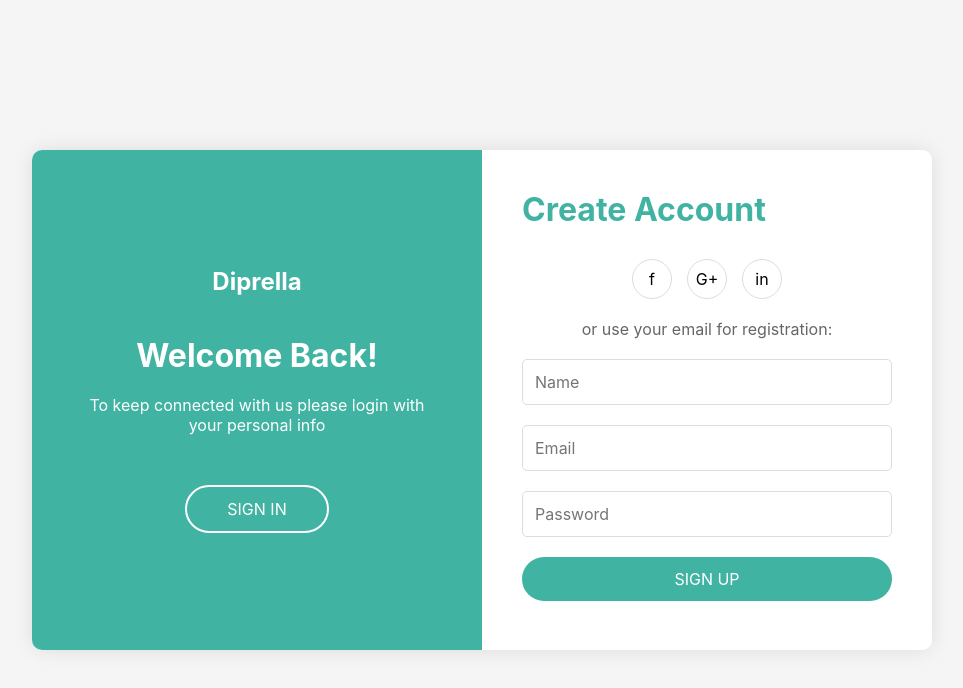
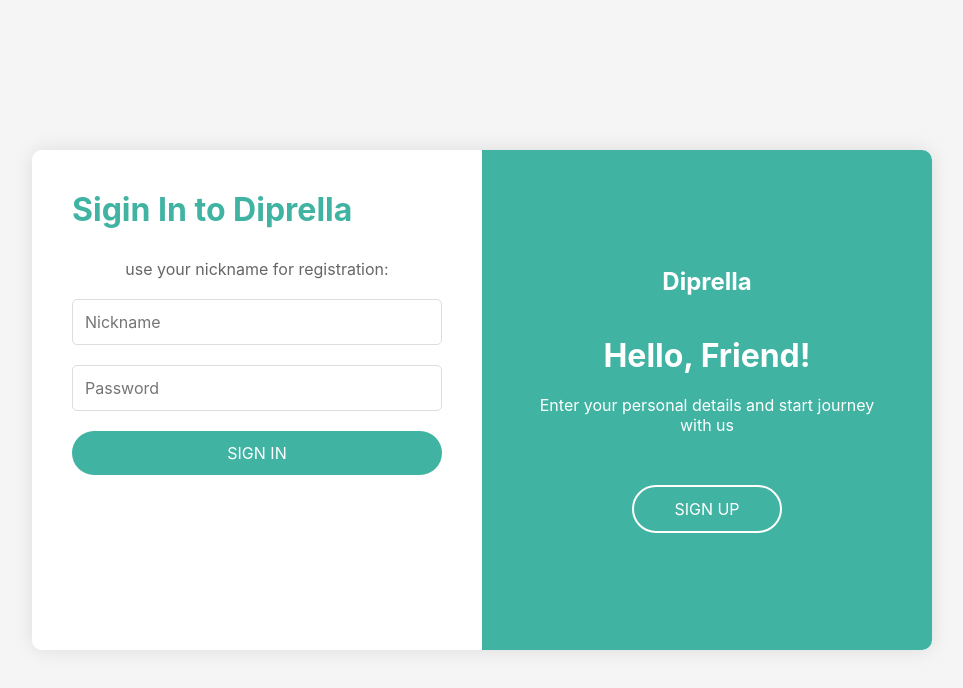
Before and after one commit to saljaoui/real-time-forum, a plain HTML site: page login.html in a window 1280 px wide. Shown: the whole page, without its empty margins (158-1121 px from the left). Drawn offline with Linux system fonts and the light colour scheme.

Commit message:
add login animation

```diff
--- a/login.html
+++ b/login.html
@@ -9,35 +9,7 @@
 </head>
 
 <body>
-    <div class="container" >
-            <div class="login-section">
-                <div class="logo">Diprella</div>
-                <h1>Welcome Back!</h1>
-                <p class="welcome-text">To keep connected with us please login with your personal info</p>
-                <button class="sign-in-btn">SIGN IN</button>
-            </div>
-            <div class="signup-section">
-                <h1 class="signup-header">Create Account</h1>
-                <div class="social-buttons">
-                    <div class="social-btn">f</div>
-                    <div class="social-btn">G+</div>
-                    <div class="social-btn">in</div>
-                </div>
-                <p class="divider">or use your email for registration:</p>
-                <form>
-                    <div class="form-group">
-                        <input type="text" placeholder="Name">
-                    </div>
-                    <div class="form-group">
-                        <input type="email" placeholder="Email">
-                    </div>
-                    <div class="form-group">
-                        <input type="password" placeholder="Password">
-                    </div>
-                    <button type="submit" class="sign-up-btn">SIGN UP</button>
-                </form>
-            </div>
-    </div>
+    <script type="module" src="login.js"></script>
 </body>
 
 </html>
--- /dev/null
+++ b/login.js
@@ -0,0 +1,187 @@
+function createElementWithClass(type, classNames = '', textContent = '') {
+    let element = document.createElement(type);
+
+    if (classNames) {
+        element.classList.add(classNames);
+    }
+
+    if (textContent) {
+        element.textContent = textContent;
+    }
+
+    return element;
+}
+
+function cleanUp(ele) {
+    ele.innerHTML = '';
+}
+
+function createContainer() {
+    return createElementWithClass('div', 'container');
+}
+
+function createLoginSection(loginSection) {
+    const logo = createElementWithClass('div', 'logo', 'Diprella');
+    loginSection.appendChild(logo);
+
+    const welcomeHeader = createElementWithClass('h1', '', 'Hello, Friend!');
+    loginSection.appendChild(welcomeHeader);
+
+    const welcomeText = createElementWithClass('p', 'welcome-text', 'Enter your personal details and start journey with us');
+    loginSection.appendChild(welcomeText);
+
+    const signUpBtn = createElementWithClass('button', 'sign-in-btn', 'SIGN UP');
+    loginSection.appendChild(signUpBtn);
+
+    return signUpBtn;
+}
+
+function createLogupSection(loginSection) {
+    const logo = createElementWithClass('div', 'logo', 'Diprella');
+    loginSection.appendChild(logo);
+
+    const welcomeHeader = createElementWithClass('h1', '', 'Welcome Back!');
+    loginSection.appendChild(welcomeHeader);
+
+    const welcomeText = createElementWithClass('p', 'welcome-text', 'To keep connected with us please login with your personal info');
+    loginSection.appendChild(welcomeText);
+
+    const signInBtn = createElementWithClass('button', 'sign-in-btn', 'SIGN IN');
+    loginSection.appendChild(signInBtn);
+
+    return signInBtn;
+}
+
+function createSigninSection(signinSection) {
+    const signupHeader = createElementWithClass('h1', 'signup-header', 'Create Account');
+    signinSection.appendChild(signupHeader);
+
+    const divider = createElementWithClass('p', 'divider', 'use your email for registration:');
+    signinSection.appendChild(divider);
+
+    const form = createSignupForm();
+    signinSection.appendChild(form);
+}
+
+function createSignupSection(signupSection) {
+    const signupHeader = createElementWithClass('h1', 'signup-header', 'Sigin In to Diprella');
+    signupSection.appendChild(signupHeader);
+
+    const divider = createElementWithClass('p', 'divider', 'use your nickname for registration:');
+    signupSection.appendChild(divider);
+
+    const form = createSigninForm();
+    signupSection.appendChild(form);
+
+    return signupSection;
+}
+
+function createSignupForm() {
+    const form = createElementWithClass('form');
+
+    const nickName = createFormGroup('Nickname');
+    form.appendChild(nickName);
+
+    const age = createFormGroup('Age');
+    form.appendChild(age);
+
+    const firstName = createFormGroup('First Name');
+    form.appendChild(firstName);
+
+    const lastName = createFormGroup('Last Name');
+    form.appendChild(lastName);
+
+    const emailGroup = createFormGroup('Email', 'email');
+    form.appendChild(emailGroup);
+
+    const passwordGroup = createFormGroup('Password', 'password');
+    form.appendChild(passwordGroup);
+
+    const signUpBtn = createElementWithClass('button', 'sign-up-btn', 'SIGN UP');
+    signUpBtn.type = 'submit';
+    form.appendChild(signUpBtn);
+
+    return form;
+}
+
+function createSigninForm() {
+    const form = createElementWithClass('form');
+
+    const nickName = createFormGroup('Nickname');
+    form.appendChild(nickName);
+
+    const passwordGroup = createFormGroup('Password', 'password');
+    form.appendChild(passwordGroup);
+
+    const signUpBtn = createElementWithClass('button', 'sign-up-btn', 'SIGN IN');
+    signUpBtn.type = 'submit';
+    form.appendChild(signUpBtn);
+
+    return form;
+}
+
+function createFormGroup(placeholder, type = 'text') {
+    const group = createElementWithClass('div', 'form-group');
+
+    const input = createElementWithClass('input');
+    input.type = type;
+    input.placeholder = placeholder;
+    group.appendChild(input);
+
+    return group;
+}
+
+function toggleToSignUp(loginSection, signupSection, container) {
+    container.classList.add('active');
+    loginSection.classList.add('active');
+    signupSection.classList.add('active');
+
+    setTimeout(() => {
+        cleanUp(loginSection);
+        cleanUp(signupSection);
+
+        createSigninSection(signupSection);
+        let signInBtn = createLogupSection(loginSection);
+
+        signInBtn.addEventListener('click', () => {
+            toggleToSignIn(loginSection, signupSection, container);
+        });
+    }, 250);
+}
+
+function toggleToSignIn(loginSection, signupSection, container) {
+    container.classList.remove('active');
+    loginSection.classList.remove('active');
+    signupSection.classList.remove('active');
+
+    setTimeout(() => {
+        cleanUp(loginSection);
+        cleanUp(signupSection);
+
+        const signUpBtn = createLoginSection(loginSection);
+        createSignupSection(signupSection);
+
+        signUpBtn.addEventListener('click', () => {
+            toggleToSignUp(loginSection, signupSection, container);
+        });
+    }, 250);
+}
+
+function buildPage() {
+    const container = createContainer();
+    const loginSection = createElementWithClass('div', 'login-section');
+    const signupSection = createElementWithClass('div', 'signup-section');
+    container.appendChild(loginSection);
+    container.appendChild(signupSection);
+
+    const signUpBtn = createLoginSection(loginSection);
+    createSignupSection(signupSection);
+
+    document.body.appendChild(container);
+
+    signUpBtn.addEventListener('click', () => {
+        toggleToSignUp(loginSection, signupSection, container);
+    });
+}
+
+buildPage();
--- a/style.css
+++ b/style.css
@@ -1,3 +1,13 @@
+@keyframes fadeIn {
+    from {
+        opacity: 0;
+    }
+
+    to {
+        opacity: 1;
+    }
+}
+
 * {
     margin: 0;
     padding: 0;
@@ -23,6 +33,8 @@ body {
     border-radius: 10px;
     box-shadow: 0 0 20px rgba(0, 0, 0, 0.1);
     overflow: hidden;
+    transition: all 0.5s ease;
+    animation: fadeIn 0.5s ease;
 }
 
 .login-section {
@@ -38,6 +50,9 @@ body {
     right: 0;
     top: 0;
     bottom: 0;
+    transition: all 0.5s ease-in-out;
+    transform: translateX(0);
+    z-index: 1;
 }
 
 .signup-section {
@@ -48,6 +63,8 @@ body {
     left: 0;
     top: 0;
     bottom: 0;
+    transition: all 0.5s ease-in-out;
+    transform: translateX(0);
 }
 
 .logo {
@@ -87,25 +104,6 @@ h1 {
 .signup-header {
     color: #40B3A2;
     margin-bottom: 30px;
-}
-
-.social-buttons {
-    display: flex;
-    gap: 15px;
-    margin-bottom: 20px;
-    justify-content: center;
-}
-
-.social-btn {
-    width: 40px;
-    height: 40px;
-    border-radius: 50%;
-    border: 1px solid #ddd;
-    display: flex;
-    align-items: center;
-    justify-content: center;
-    cursor: pointer;
-    transition: all 0.3s;
 }
 
 .social-btn:hover {
@@ -153,12 +151,14 @@ h1 {
 }
 
 
-.login-section {
-    left: 0;
-    right: auto;
+.login-section.active {
+    transform: translateX(-100%);
 }
 
-.signup-section {
-    right: 0;
-    left: auto;
+.container.active {
+    min-height: 620px;
 }
+
+.signup-section.active {
+    transform: translateX(100%);
+}
```
